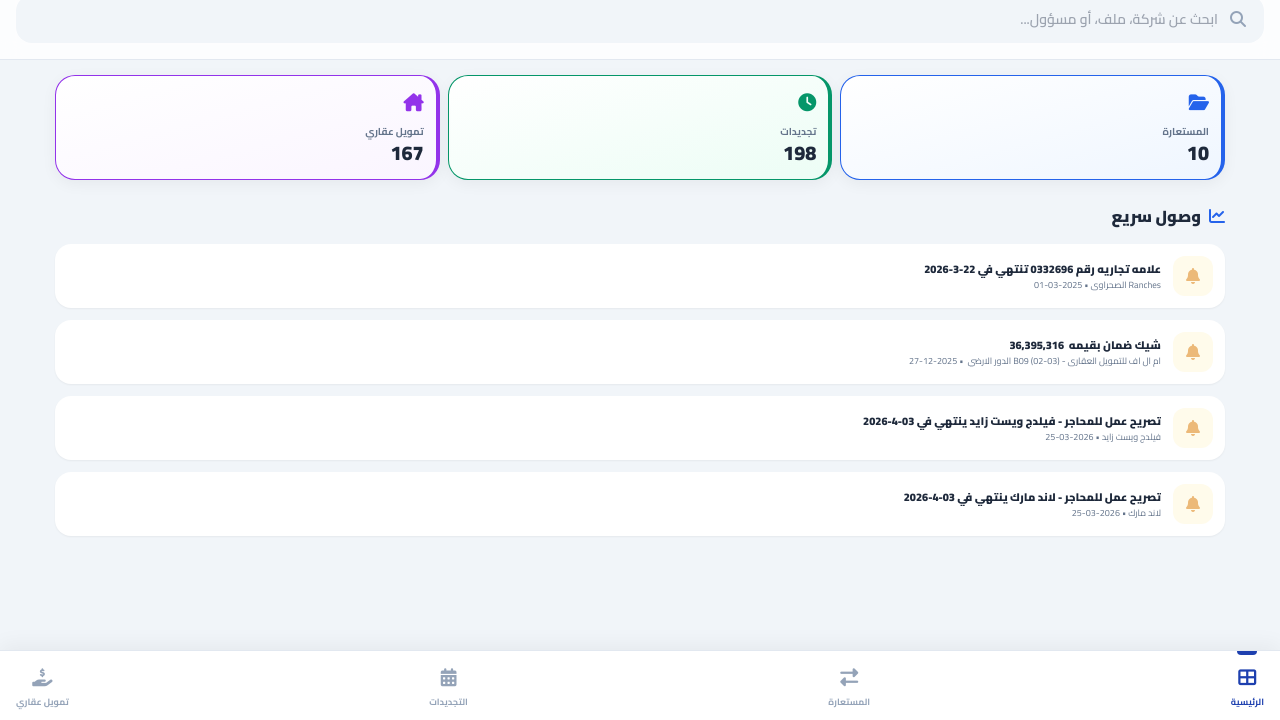
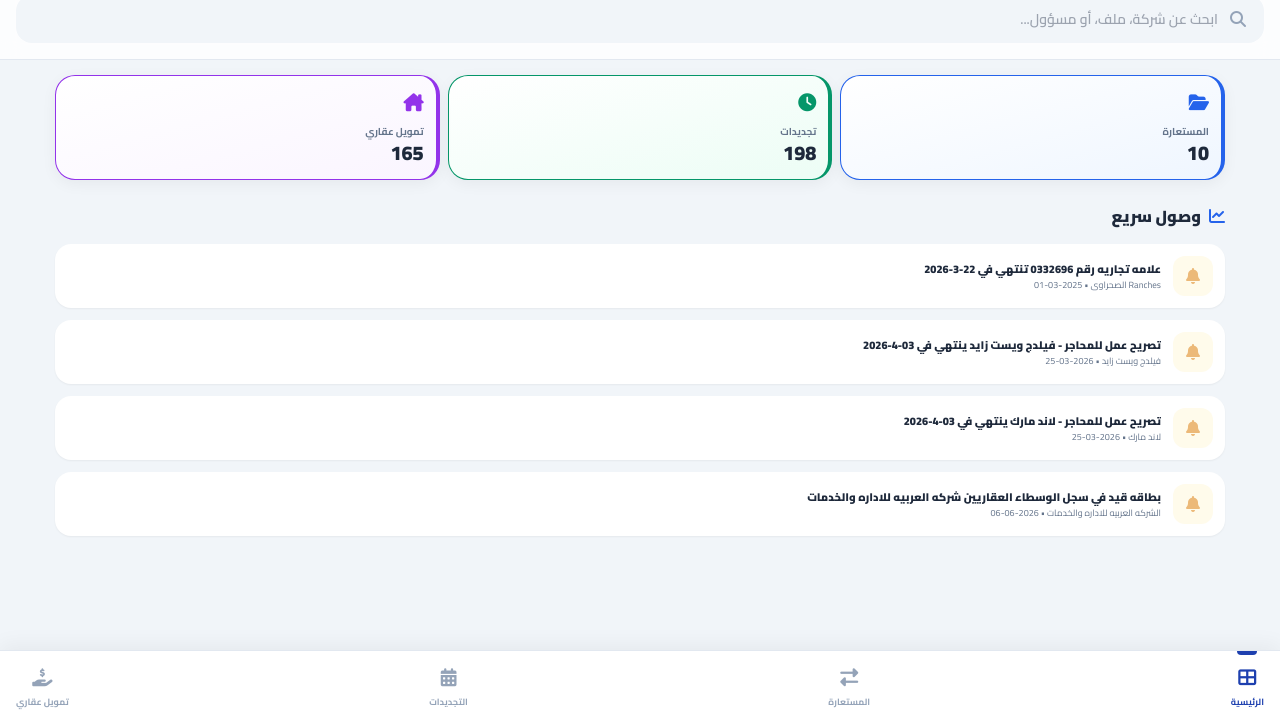
Before and after one commit to haythamsherif1-DMS/DMS, a plain HTML site: page index.html in a window 1280 px wide. Shown: the part 80-800 px from the top of the page. Drawn offline with nearby package versions, Linux system fonts and the light colour scheme.

Commit message:
Update index.html

```diff
--- a/index.html
+++ b/index.html
@@ -431,7 +431,6 @@
  { company: "ام ال اف للتمويل العقاري - B09 (001) الدور الارضي  ", type: "شيك ضمان بقيمه  18,204,468 ", expiryDate: "2029-11-05", manager: "أ. ماجد الشريف", phone: "201001777890" },
 
  { company: "ام ال اف للتمويل العقاري - B09 (02-03) الدور الارضي  ", type: "عقد تاجير تمويلي (توكيل رقم 988ر2024) ", expiryDate: "2029-11-29", manager: "أ. ماجد الشريف", phone: "201001777890" },
- { company: "ام ال اف للتمويل العقاري - B09 (02-03) الدور الارضي  ", type: " شيك ضمان بقيمه  36,395,316", expiryDate: "2025-12-27", manager: "أ. ماجد الشريف", phone: "201001777890" },
  { company: "ام ال اف للتمويل العقاري - B09 (02-03) الدور الارضي  ", type: " شيك ضمان بقيمه  36,395,316", expiryDate: "2026-12-27", manager: "أ. ماجد الشريف", phone: "201001777890" },
  { company: "ام ال اف للتمويل العقاري - B09 (02-03) الدور الارضي  ", type: " شيك ضمان بقيمه  36,395,316", expiryDate: "2027-12-27", manager: "أ. ماجد الشريف", phone: "201001777890" },
  { company: "ام ال اف للتمويل العقاري - B09 (02-03) الدور الارضي  ", type: " شيك ضمان بقيمه  36,395,316", expiryDate: "2028-12-27", manager: "أ. ماجد الشريف", phone: "201001777890" },
@@ -493,7 +492,6 @@
  { company: "الاهلي للتمويل العقاري -فيلدج ويست 2 وحده A", type: " شيك ضمان بقيمه  699,435", expiryDate: "2028-01-31", manager: "أ. ماجد الشريف", phone: "201001777890" },
 
  { company: "الاهلي للتمويل العقاري -فيلدج ويست 2 وحده B", type: "عقد تاجير تمويلي ( توكيل رقم 925 ر 2024) ", expiryDate: "2027-01-1", manager: "أ. ماجد الشريف", phone: "201001777890" },
- { company: "الاهلي للتمويل العقاري -فيلدج ويست 2 وحدهB ", type: " شيك ضمان بقيمه  4,875,447", expiryDate: "2026-07-01", manager: "أ. ماجد الشريف", phone: "201001777890" },
  { company: "الاهلي للتمويل العقاري -فيلدج ويست 2 وحدهB ", type: " شيك ضمان بقيمه  4,875,447", expiryDate: "2027-07-01", manager: "أ. ماجد الشريف", phone: "201001777890" },
  { company: "الاهلي للتمويل العقاري -فيلدج ويست 2 وحدهB ", type: " شيك ضمان بقيمه  4,011,092", expiryDate: "2027-07-01", manager: "أ. ماجد الشريف", phone: "201001777890" },
 
```
